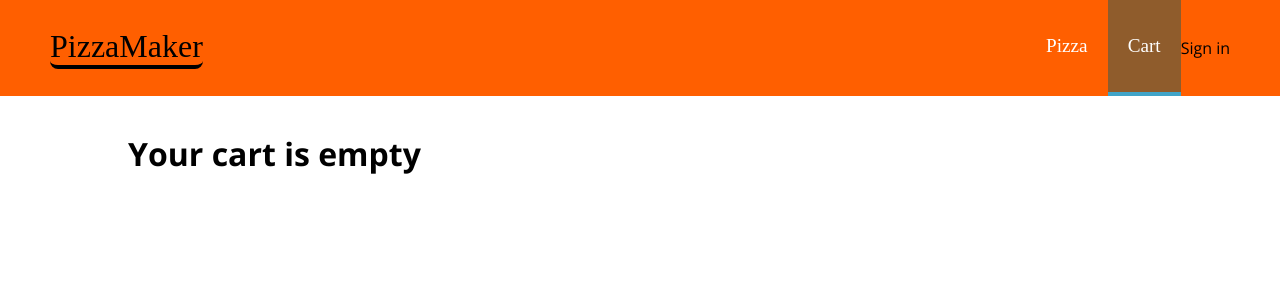
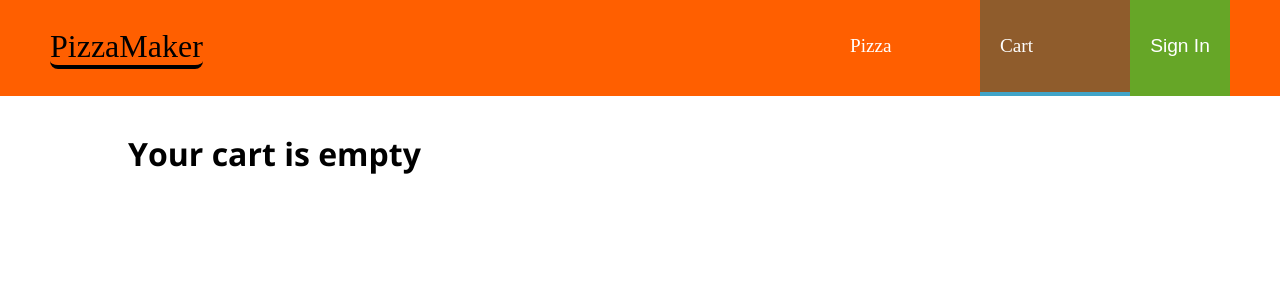
Before and after one commit to MeisQuietude/website-pizza, a React (Create React App) app in the folder frontend/: page /cart in a window 1280 px wide. Shown: the top 300 px of the page. Built offline with nearby package versions, Linux system fonts and the light colour scheme; no server answers; a web font is replaced by a local one.

Commit message:
[UPD] Style Improvements

```diff
--- a/frontend/src/components/AuthForm/AuthForm.js
+++ b/frontend/src/components/AuthForm/AuthForm.js
@@ -11,7 +11,8 @@ const AuthForm = props => (
                     name="login"
                     type="text"
                     onChange={props.handlers.login}
-                    value={props.payload.login} />
+                    value={props.payload.login}
+                    required />
             </div>
             <div>
                 <label htmlFor="password">Password</label>
@@ -20,7 +21,8 @@ const AuthForm = props => (
                     name="password"
                     type="password"
                     onChange={props.handlers.password}
-                    value={props.payload.password} />
+                    value={props.payload.password}
+                    required />
             </div>
             <div>
                 <input type="submit" value="Continue" />
--- a/frontend/src/components/Cart/CartItems/CartItem/CartController/CartController.module.css
+++ b/frontend/src/components/Cart/CartItems/CartItem/CartController/CartController.module.css
@@ -1,6 +1,6 @@
 .CartController {
     display: flex;
-    width: 20%;
+    width: 40%;
     margin: 5px 0;
     padding: 10px;
     box-shadow: 2px 4px 8px 2px rgba(214, 140, 2, 0.4);
--- a/frontend/src/components/Cart/CartItems/CartItems.module.css
+++ b/frontend/src/components/Cart/CartItems/CartItems.module.css
@@ -1,5 +1,5 @@
 .CartItems {
     display: flex;
     flex-flow: column;
-    width: 70%;
+    width: 90%;
 }
--- a/frontend/src/components/Navigation/NavigationItems/NavigationItem/NavigationItem.module.css
+++ b/frontend/src/components/Navigation/NavigationItems/NavigationItem/NavigationItem.module.css
@@ -11,7 +11,7 @@
     align-items: center;
     text-decoration: none;
     height: 100%;
-    width: 100%;
+    width: 150px;
     padding: 0 20px;
     box-sizing: border-box;
     border-bottom: 4px solid transparent;
--- a/frontend/src/containers/Auth/Auth.js
+++ b/frontend/src/containers/Auth/Auth.js
@@ -4,6 +4,7 @@ import AuthForm              from "../../components/AuthForm/AuthForm";
 import Modal                 from "../../components/UI/Modal/Modal";
 import { signOut, signUpIn } from "../../store/actions/auth";
 import { updateCart }        from "../../store/actions/cart";
+import css                   from "./Auth.module.css";
 
 class Auth extends Component {
     constructor( props ) {
@@ -82,8 +83,8 @@ class Auth extends Component {
                     this.props.updateCart(cart);
                     this.closeModal();
                 }
-                if ( payload.authError ) {
-                    this.setState({ authError: payload.authError });
+                if ( payload.data.authError ) {
+                    this.setState({ authError: payload.data.authError });
                 }
             })
             .catch(error => {
@@ -98,13 +99,15 @@ class Auth extends Component {
     render() {
         return (
             <React.Fragment>
-                {
-                    (this.props.isAuth) ?
-                        <div onClick={this.authSignOut}>Sign Out</div> :
-                        <div onClick={this.openModal}>Sign in</div>
-                }
+                <div className={css.AuthButtons}>
+                    {
+                        (this.props.isAuth) ?
+                            <button className={css.signout} onClick={this.authSignOut}>Sign Out</button> :
+                            <button className={css.signin} onClick={this.openModal}>Sign In</button>
+                    }
+                </div>
                 <Modal show={this.state.showModal} closeModal={this.closeModal}>
-                    {(this.state.authError) ? <p>{this.state.authError}</p> : null}
+                    {(this.state.authError) ? <h4>{this.state.authError}</h4> : null}
                     <AuthForm
                         payload={{ cart: this.props.cart, login: this.state.login, password: this.state.password }}
                         handlers={{
--- /dev/null
+++ b/frontend/src/containers/Auth/Auth.module.css
@@ -0,0 +1,40 @@
+.AuthButtons {
+    height: 100%;
+}
+
+.AuthButtons button {
+    height: 100%;
+    width: 100px;
+    border: none;
+    color: white;
+    text-align: center;
+    text-decoration: none;
+    font-size: 1.2rem;
+    cursor: pointer;
+    box-sizing: border-box;
+    border-bottom: 4px solid transparent;
+}
+
+.AuthButtons button.signin {
+    background-color: #66a627;
+}
+.AuthButtons button.signin:hover {
+    background-color: #375a10;
+    border-bottom: 4px solid #40A4C8;
+}
+
+.AuthButtons button.signout {
+    background-color: #a6453f;
+}
+.AuthButtons button.signout:hover {
+    background-color: #75241d;
+    border-bottom: 4px solid #40A4C8;
+}
+
+/*.NavigationItem a:hover,*/
+/*.NavigationItem a:active,*/
+/*.NavigationItem a.active {*/
+/*    background-color: #8F5C2C;*/
+/*    border-bottom: 4px solid #40A4C8;*/
+/*    color: white;*/
+/*}*/
```
